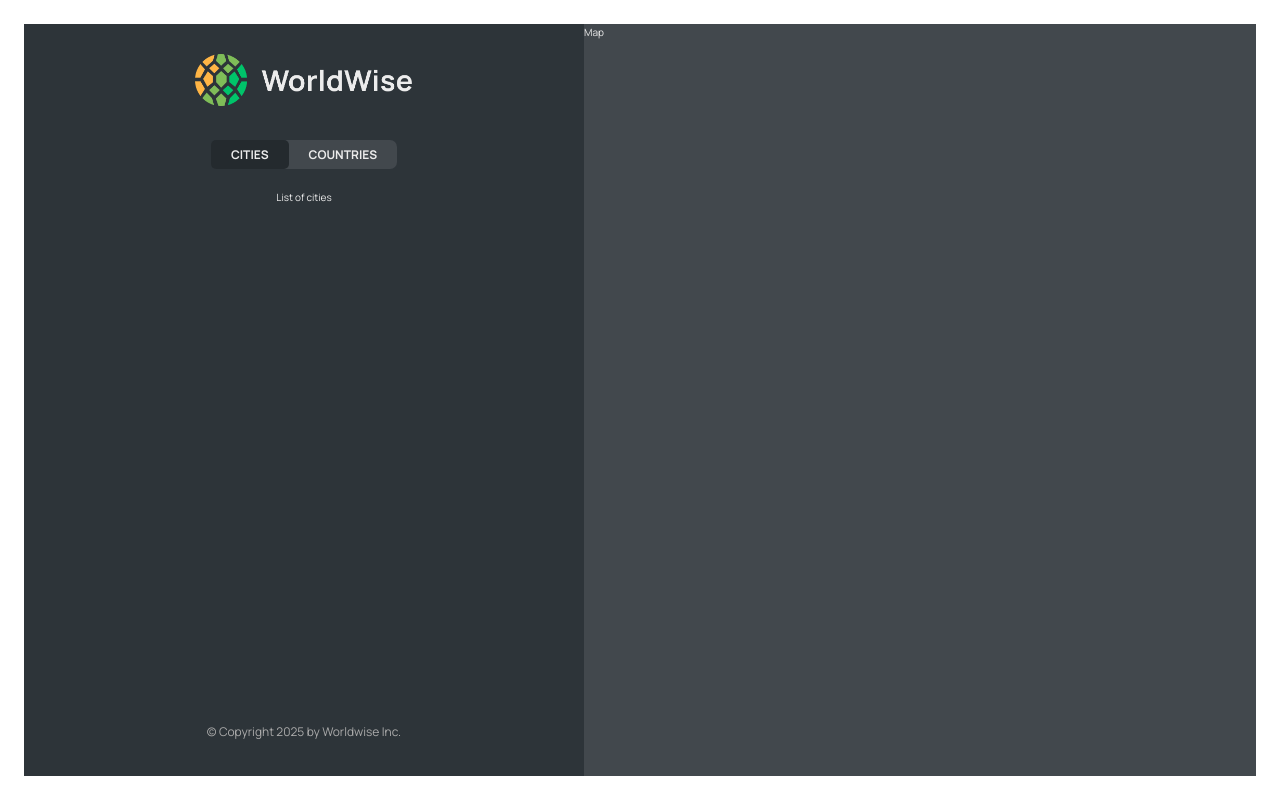
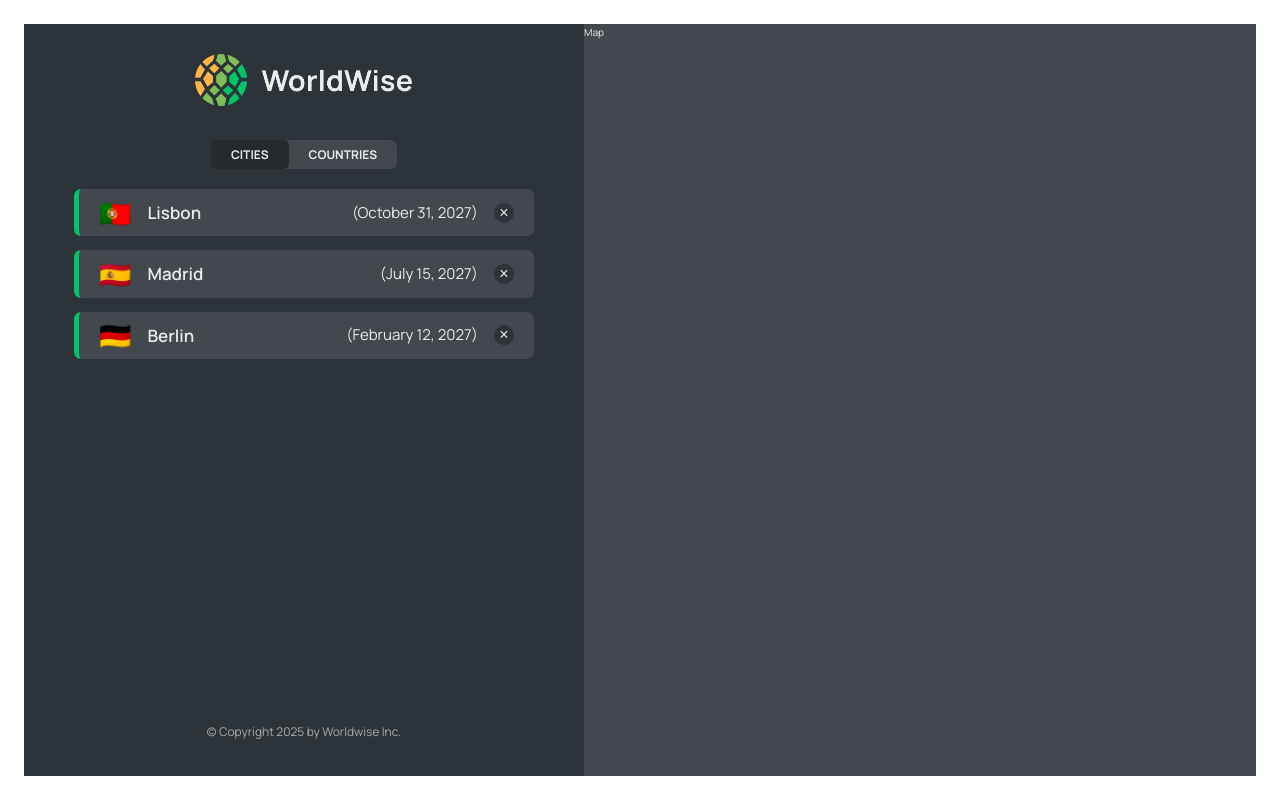
Before and after one commit to visheshtomarr/worldwise, a React (Vite) app: page /app/cities in a window 1280 px wide. Built offline with nearby package versions, Linux system fonts and the light colour scheme; data requests are answered from the project's data file.

Commit message:
Implemented cities list

```diff
--- /dev/null
+++ b/data/cities.json
@@ -0,0 +1,40 @@
+{
+  "cities": [
+    {
+      "cityName": "Lisbon",
+      "country": "Portugal",
+      "emoji": "🇵🇹",
+      "date": "2027-10-31T15:59:59.138Z",
+      "notes": "My favorite city so far!",
+      "position": {
+        "lat": 38.727881642324164,
+        "lng": -9.140900099907554
+      },
+      "id": 73930385
+    },
+    {
+      "cityName": "Madrid",
+      "country": "Spain",
+      "emoji": "🇪🇸",
+      "date": "2027-07-15T08:22:53.976Z",
+      "notes": "",
+      "position": {
+        "lat": 40.46635901755316,
+        "lng": -3.7133789062500004
+      },
+      "id": 17806751
+    },
+    {
+      "cityName": "Berlin",
+      "country": "Germany",
+      "emoji": "🇩🇪",
+      "date": "2027-02-12T09:24:11.863Z",
+      "notes": "Amazing 😃",
+      "position": {
+        "lat": 52.53586782505711,
+        "lng": 13.376933665713324
+      },
+      "id": 98443197
+    }
+  ]
+}
--- a/package.json
+++ b/package.json
@@ -7,9 +7,11 @@
     "dev": "vite",
     "build": "vite build",
     "lint": "eslint . --ext js,jsx --report-unused-disable-directives --max-warnings 0",
-    "preview": "vite preview"
+    "preview": "vite preview",
+    "server": "json-server --watch data/cities.json --port 8000 --delay 500"
   },
   "dependencies": {
+    "json-server": "^0.17.3",
     "react": "^18.2.0",
     "react-dom": "^18.2.0",
     "react-router-dom": "^6.30.0"
--- a/src/App.jsx
+++ b/src/App.jsx
@@ -5,8 +5,32 @@
 import PageNotFound from "./pages/PageNotFound";
 import AppLayout from "./pages/AppLayout";
 import Login from "./pages/Login";
+import CityList from "./components/CityList";
+import { useEffect, useState } from "react";
+
+const BASE_URL = "http://localhost:8000";
 
 function App() {
+  const [cities, setCities] = useState([]);
+  const [isLoading, setIsLoading] = useState(false);
+
+  useEffect(() => {
+    const fetchCities = async () => {
+      try {
+        setIsLoading(true);
+        const res = await fetch(`${BASE_URL}/cities`);
+        const data = await res.json();
+        setCities(data);
+      } catch (error) {
+        alert("There is some error loading data!");
+      } finally {
+        setIsLoading(false);
+      }
+    };
+
+    fetchCities();
+  }, []);
+
   return (
     <BrowserRouter>
       <Routes>
@@ -17,8 +41,14 @@
         <Route path="app" element={<AppLayout />}>
           {/* This is the default route that will be display the component
               when the "/app" url is hit. */}
-          <Route index element={<p>List of cities</p>} />
-          <Route path="cities" element={<p>List of cities</p>} />
+          <Route
+            index
+            element={<CityList cities={cities} isLoading={isLoading} />}
+          />
+          <Route
+            path="cities"
+            element={<CityList cities={cities} isLoading={isLoading} />}
+          />
           <Route path="countries" element={<p>Countries</p>} />
           <Route path="form" element={<p>Form</p>} />
         </Route>
--- /dev/null
+++ b/src/components/CityItem.jsx
@@ -0,0 +1,23 @@
+import styles from "./CityItem.module.css";
+
+const formatDate = (date) =>
+  new Intl.DateTimeFormat("en", {
+    day: "numeric",
+    month: "long",
+    year: "numeric",
+  }).format(new Date(date));
+
+function CityItem({ city }) {
+  const { cityName, emoji, date } = city;
+
+  return (
+    <li className={styles.cityItem}>
+      <span className={styles.emoji}>{emoji}</span>
+      <h3 className={styles.name}>{cityName}</h3>
+      <time className={styles.date}>({formatDate(date)})</time>
+      <button className={styles.deleteBtn}>&times;</button>
+    </li>
+  );
+}
+
+export default CityItem;
--- /dev/null
+++ b/src/components/CityItem.module.css
@@ -0,0 +1,54 @@
+.cityItem,
+.cityItem:link,
+.cityItem:visited {
+  display: flex;
+  gap: 1.6rem;
+  align-items: center;
+
+  background-color: var(--color-dark--2);
+  border-radius: 7px;
+  padding: 1rem 2rem;
+  border-left: 5px solid var(--color-brand--2);
+  cursor: pointer;
+
+  color: inherit;
+  text-decoration: none;
+}
+
+.cityItem--active {
+  border: 2px solid var(--color-brand--2);
+  border-left: 5px solid var(--color-brand--2);
+}
+
+.emoji {
+  font-size: 2.6rem;
+  line-height: 1;
+}
+
+.name {
+  font-size: 1.7rem;
+  font-weight: 600;
+  margin-right: auto;
+}
+
+.date {
+  font-size: 1.5rem;
+}
+
+.deleteBtn {
+  height: 2rem;
+  aspect-ratio: 1;
+  border-radius: 50%;
+  border: none;
+  background-color: var(--color-dark--1);
+  color: var(--color-light--2);
+  font-size: 1.6rem;
+  font-weight: 400;
+  cursor: pointer;
+  transition: all 0.2s;
+}
+
+.deleteBtn:hover {
+  background-color: var(--color-brand--1);
+  color: var(--color-dark--1);
+}
--- /dev/null
+++ b/src/components/CityList.jsx
@@ -0,0 +1,23 @@
+import Spinner from "./Spinner";
+import styles from "./CityList.module.css";
+import CityItem from "./CityItem";
+import Message from "./Message";
+
+function CityList({ cities, isLoading }) {
+  if (isLoading) return <Spinner />;
+
+  if (!cities.length)
+    return (
+      <Message message="Add your first city by clicking a city on the map" />
+    );
+
+  return (
+    <ul className={styles.cityList}>
+      {cities.map((city) => (
+        <CityItem city={city} key={city.id} />
+      ))}
+    </ul>
+  );
+}
+
+export default CityList;
--- /dev/null
+++ b/src/components/CityList.module.css
@@ -0,0 +1,15 @@
+.cityList {
+  width: 100%;
+  height: 65vh;
+  list-style: none;
+  overflow-y: scroll;
+  overflow-x: hidden;
+
+  display: flex;
+  flex-direction: column;
+  gap: 1.4rem;
+}
+
+.cityList::-webkit-scrollbar {
+  width: 0;
+}
--- /dev/null
+++ b/src/components/Message.jsx
@@ -0,0 +1,11 @@
+import styles from "./Message.module.css";
+
+function Message({ message }) {
+  return (
+    <p className={styles.message}>
+      <span role="img">👋</span> {message}
+    </p>
+  );
+}
+
+export default Message;
--- /dev/null
+++ b/src/components/Message.module.css
@@ -0,0 +1,7 @@
+.message {
+  text-align: center;
+  font-size: 1.8rem;
+  width: 80%;
+  margin: 2rem auto;
+  font-weight: 600;
+}
--- /dev/null
+++ b/src/components/Spinner.jsx
@@ -0,0 +1,11 @@
+import styles from "./Spinner.module.css";
+
+function Spinner() {
+  return (
+    <div className={styles.spinnerContainer}>
+      <div className={styles.spinner}></div>
+    </div>
+  );
+}
+
+export default Spinner;
--- /dev/null
+++ b/src/components/Spinner.module.css
@@ -0,0 +1,21 @@
+.spinnerContainer {
+  height: 100%;
+  display: flex;
+  align-items: center;
+  justify-content: center;
+}
+
+.spinner {
+  width: 6rem;
+  height: 6rem;
+  border-radius: 50%;
+  background: conic-gradient(#0000 10%, var(--color-light--2));
+  -webkit-mask: radial-gradient(farthest-side, #0000 calc(100% - 8px), #000 0);
+  animation: rotate 1.5s infinite linear;
+}
+
+@keyframes rotate {
+  to {
+    transform: rotate(1turn);
+  }
+}
```
Also changed, not shown: 1 other file (tests, documents, lock files or other folders).
